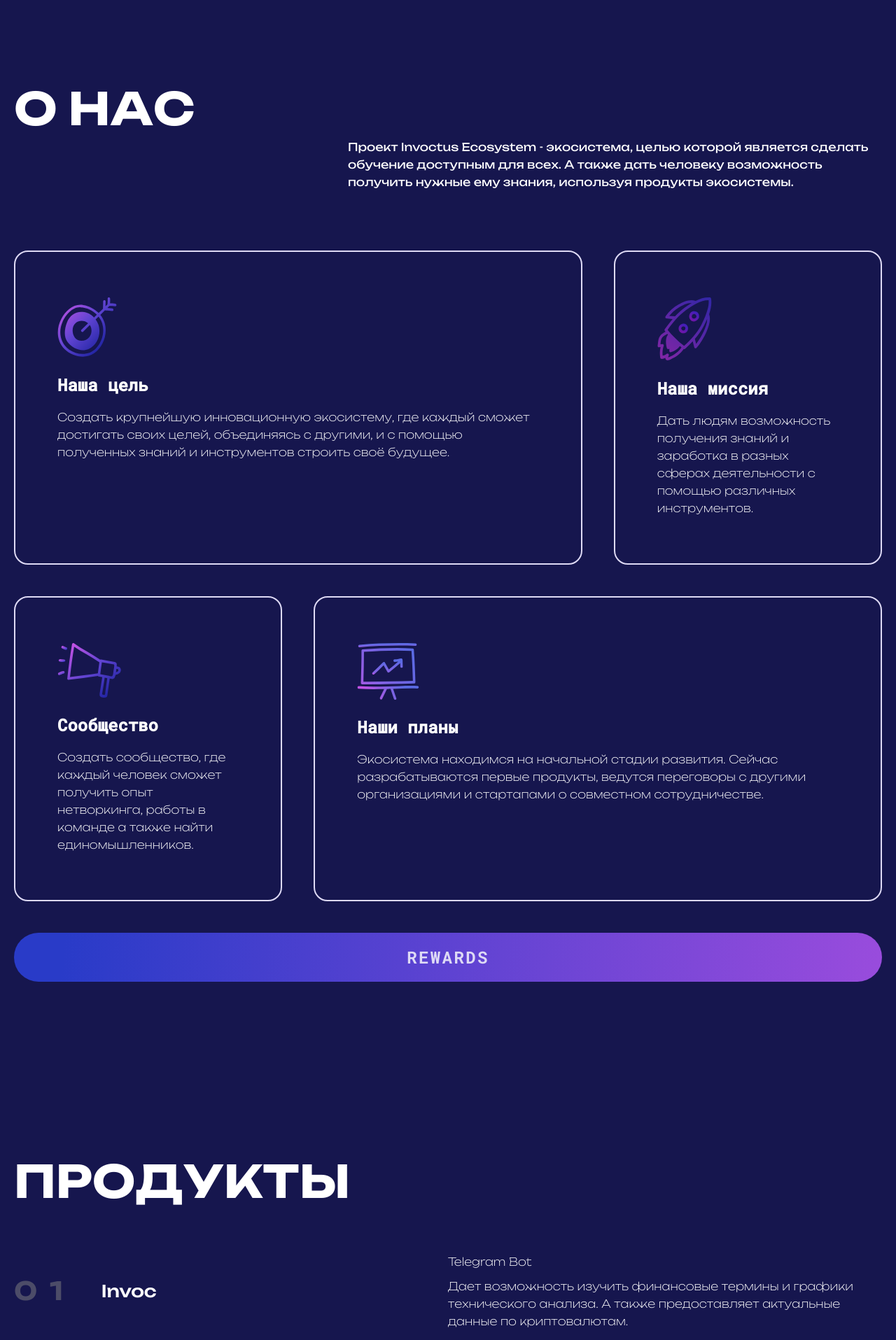
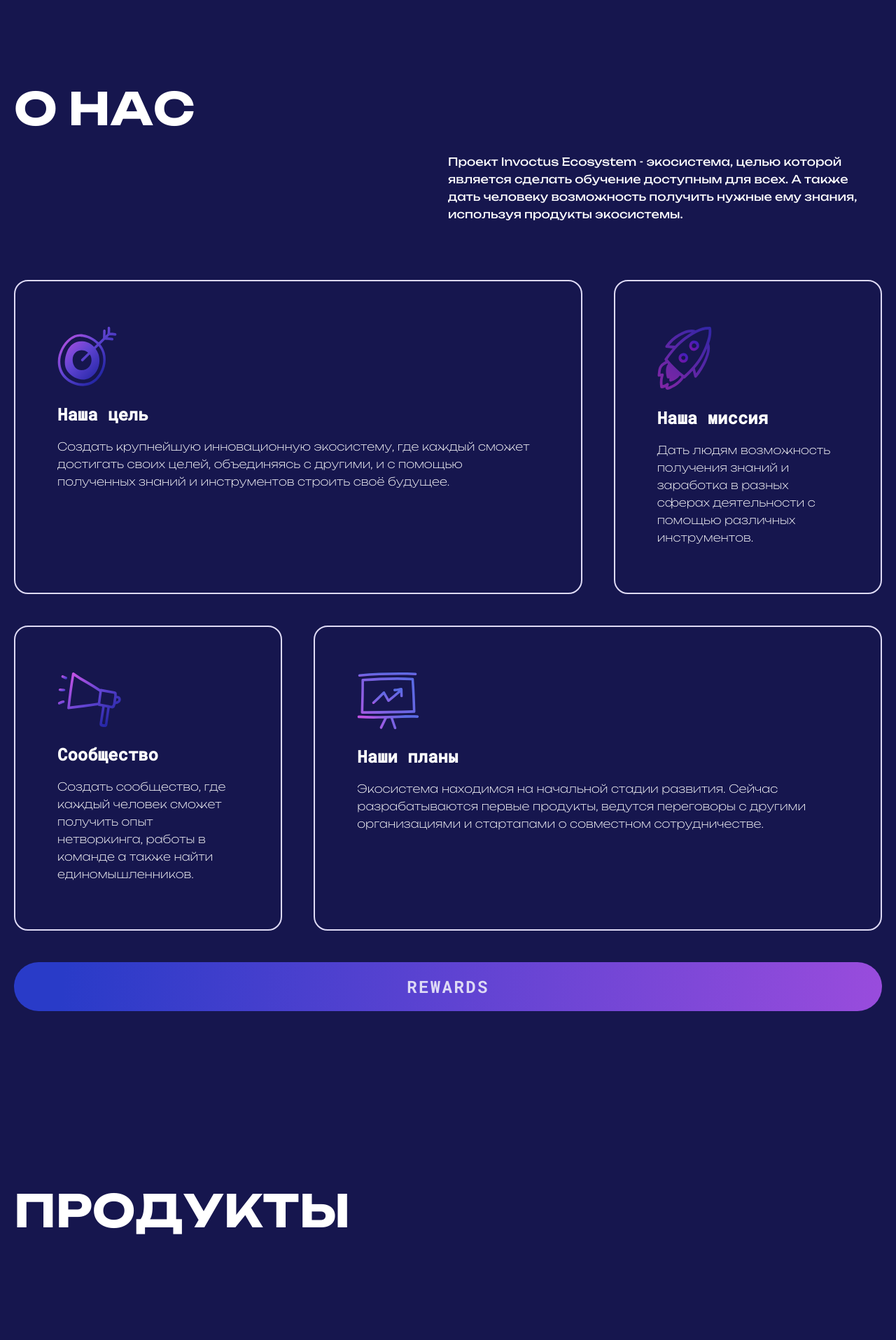
Before and after one commit to SilantievMax/react-dev-corp, a React (Create React App) app: page / in a window 1280 px wide. Shown: the part 880-2795 px from the top of the page at 70% size. Built offline with nearby package versions, Linux system fonts and the light colour scheme.

Commit message:
added Heading

```diff
--- a/src/App.jsx
+++ b/src/App.jsx
@@ -8,6 +8,7 @@ import About from './components/About/About.jsx'
 import Product from './components/Product/Product.jsx'
 import Team from './components/Team/Team.jsx'
 import Test from './components/Test/Test.jsx'
+import Contacts from './components/Contacts/Contacts.jsx'
 
 const App = () => {
   return (
@@ -19,6 +20,7 @@ const App = () => {
           <About />
           <Product />
           <Team />
+          <Contacts />
         </main>
       </Layout>
       <Footer />
--- a/src/components/About/About.jsx
+++ b/src/components/About/About.jsx
@@ -4,18 +4,17 @@ import ico2 from '../../assets/svg/ico1.svg'
 import ico3 from '../../assets/svg/ico2.svg'
 import ico4 from '../../assets/svg/ico3.svg'
 import ico1 from '../../assets/svg/ico4.svg'
+import Heading from '../generic/Heading/Heading'
 
 const About = () => {
   return (
-    <section id="about" className={styles.about}>
-      <div className={styles.continer}>
-        <h2 className={styles.heading}>О НАС</h2>
-        <p className={styles.text}>
-          Проект Invoctus Ecosystem - экосистема, целью которой является сделать
+    <section id='about' className={styles.about}>
+      <Heading
+        heading='О НАС'
+        text='Проект Invoctus Ecosystem - экосистема, целью которой является сделать
           обучение доступным для всех. А также дать человеку возможность
-          получить нужные ему знания, используя продукты экосистемы.
-        </p>
-      </div>
+          получить нужные ему знания, используя продукты экосистемы.'
+      />
       <ul className={styles.list}>
         <li className={styles.item}>
           <img src={ico1} className={styles.img} />
--- a/src/components/About/About.module.css
+++ b/src/components/About/About.module.css
@@ -1,30 +1,5 @@
 .about {
   margin-top: 250px;
-}
-
-.continer {
-  width: 100%;
-  display: grid;
-  grid-template-columns: 1fr 1.6fr;
-  grid-template-rows: 1fr 1fr;
-}
-
-.heading {
-  font-family: 'Unbounded-Bold';
-  font-size: 64px;
-  line-height: 79px;
-  text-transform: uppercase;
-  color: #ffffff;
-}
-
-.text {
-  font-family: 'Unbounded-Regular';
-  font-size: 16px;
-  line-height: 25px;
-  color: #ffffff;
-  max-width: 813px;
-  grid-column: 2;
-  grid-row: 2;
 }
 
 .list {
--- a/src/components/Product/Product.jsx
+++ b/src/components/Product/Product.jsx
@@ -1,10 +1,11 @@
 import React from 'react'
+import Heading from '../generic/Heading/Heading'
 import styles from './Product.module.css'
 
 const Product = () => {
   return (
     <section id='product' className={styles.product}>
-      <h3 className={styles.heading}>продукты</h3>
+      <Heading heading='продукты' />
       <ul className={styles.list}>
         <li className={styles.item}>
           <div className={styles.name}>
--- a/src/components/Product/Product.module.css
+++ b/src/components/Product/Product.module.css
@@ -1,13 +1,5 @@
 .product {
   margin-top: 250px;
-}
-
-.heading {
-  font-family: 'Unbounded-Bold';
-  font-size: 64px;
-  line-height: 79px;
-  text-transform: uppercase;
-  color: #ffffff;
 }
 
 .item {
@@ -55,8 +47,8 @@
 }
 
 .link_continer {
-    display: flex;
-    justify-content: right;
+  display: flex;
+  justify-content: right;
 }
 
 .link {
--- a/src/components/Team/Team.jsx
+++ b/src/components/Team/Team.jsx
@@ -3,18 +3,17 @@ import { Swiper, SwiperSlide } from 'swiper/react'
 import Card from './Card/Card'
 import styles from './Team.module.css'
 import names from '../../utils/namse'
+import Heading from '../generic/Heading/Heading'
 
 const Team = () => {
   return (
     <section id='team' className={styles.team}>
-      <div className={styles.continer}>
-        <h2 className={styles.heading}>Команда</h2>
-        <p className={styles.text}>
-          Всем известно, что сердцем проекта является команда. Это люди, которые
+      <Heading
+        heading='Команда'
+        text='Всем известно, что сердцем проекта является команда. Это люди, которые
           воплощают миссию экосистемы в жизнь. Без них не было бы развития
-          проекта.
-        </p>
-      </div>
+          проекта.'
+      />
       <div className={styles.cards}>
         <Swiper
           spaceBetween={50}
--- a/src/components/Team/Team.module.css
+++ b/src/components/Team/Team.module.css
@@ -2,32 +2,7 @@
   margin-top: 250px;
 }
 
-.continer {
-  width: 100%;
-  display: grid;
-  grid-template-columns: 1fr 1fr;
-  grid-template-rows: 1fr 1fr;
+.cards {
+  display: flex;
+  margin-top: 90px;
 }
-
-.heading {
-  font-family: 'Unbounded-Bold';
-  font-size: 64px;
-  line-height: 79px;
-  text-transform: uppercase;
-  color: #ffffff;
-}
-
-.text {
-  font-family: 'Unbounded-Regular';
-  font-size: 16px;
-  line-height: 25px;
-  color: #ffffff;
-  max-width: 813px;
-  grid-column: 2;
-  grid-row: 2;
-}
-
-.cards {
-    display: flex;
-    margin-top: 90px;
-}
--- /dev/null
+++ b/src/components/generic/Heading/Heading.jsx
@@ -0,0 +1,13 @@
+import React from 'react'
+import styles from './Heading.module.css'
+
+const Heading = ({ heading, text }) => {
+  return (
+    <div className={styles.continer}>
+      <h2 className={styles.heading}>{heading}</h2>
+      <p className={styles.text}>{text}</p>
+    </div>
+  )
+}
+
+export default Heading
--- /dev/null
+++ b/src/components/generic/Heading/Heading.module.css
@@ -0,0 +1,24 @@
+.continer {
+  width: 100%;
+  display: grid;
+  grid-template-columns: 1fr 1fr;
+  grid-template-rows: 1fr 1fr;
+}
+
+.heading {
+  font-family: 'Unbounded-Bold';
+  font-size: 64px;
+  line-height: 79px;
+  text-transform: uppercase;
+  color: #ffffff;
+}
+
+.text {
+  font-family: 'Unbounded-Regular';
+  font-size: 16px;
+  line-height: 25px;
+  color: #ffffff;
+  max-width: 813px;
+  grid-column: 2;
+  grid-row: 2;
+}
```
